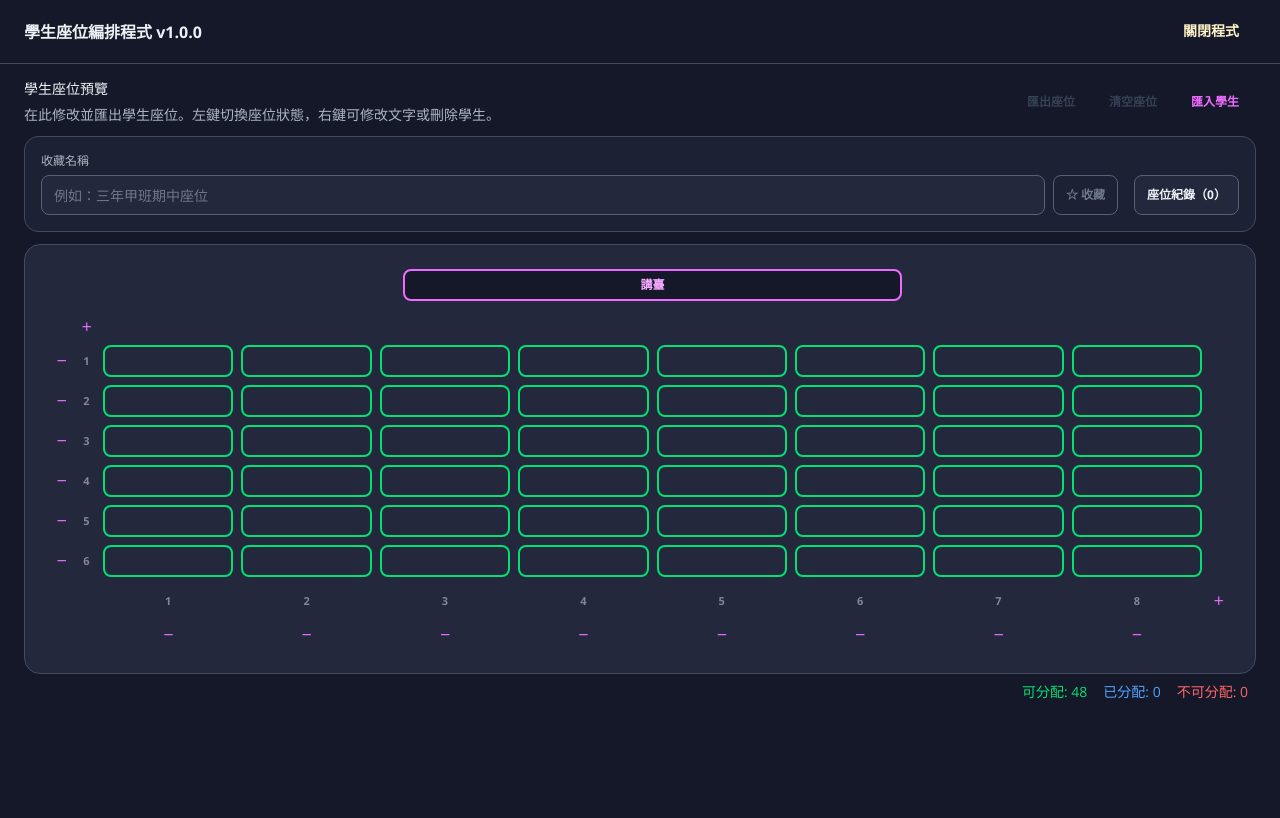
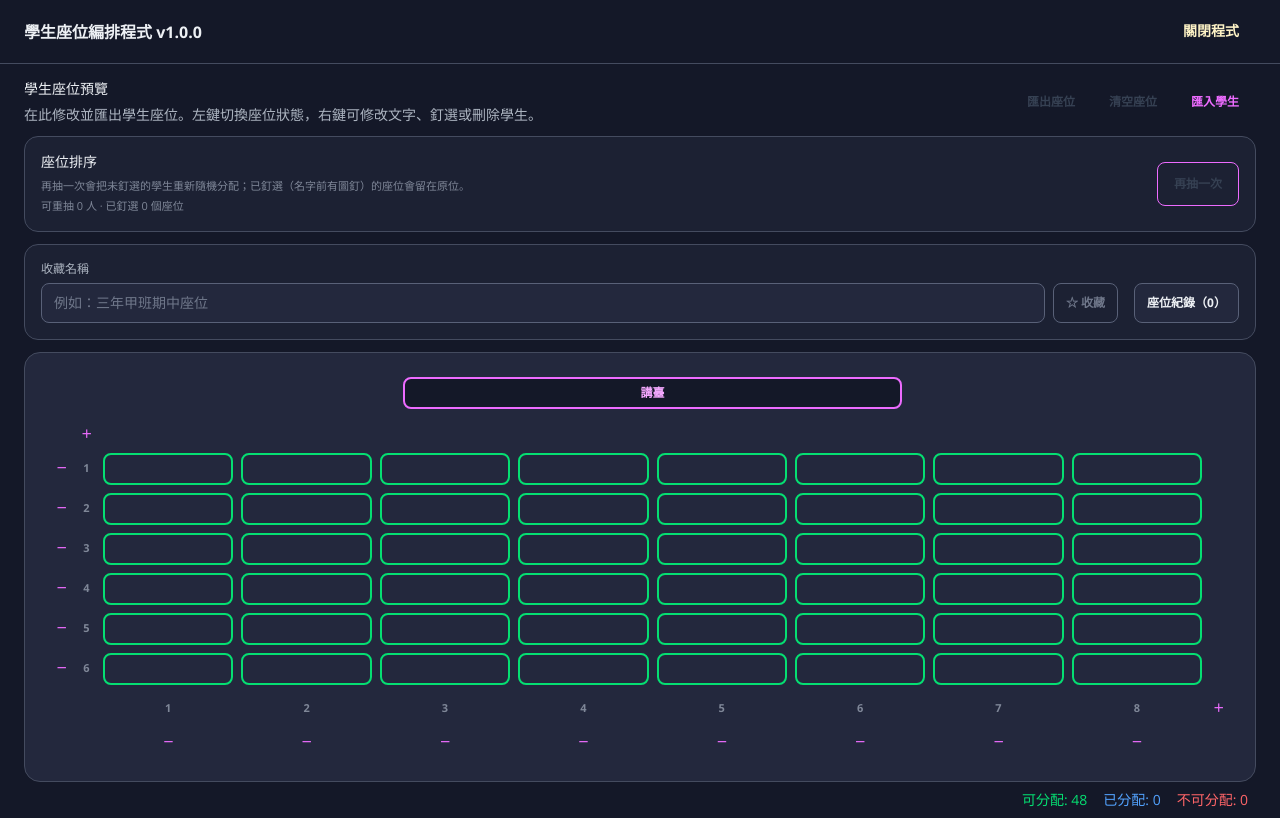
Before and after one commit to howardyu60211/seatApp, a React (Vite) app: page / in a window 1280 px wide. Built offline with nearby package versions, Linux system fonts and the light colour scheme.

Commit message:
feat: add pin reroll feature

```diff
--- a/src/Compontent/SeatTable.tsx
+++ b/src/Compontent/SeatTable.tsx
@@ -9,6 +9,7 @@ import {
   Fragment,
   useCallback,
   useEffect,
+  useRef,
   useState,
   type DragEvent,
   type MouseEvent,
@@ -26,6 +27,7 @@ export enum seatStatus {
 interface Seat {
   status: seatStatus;
   name: string;
+  pinned: boolean;
 }
 
 interface SeatLayout {
@@ -50,8 +52,11 @@ interface SeatMenuState {
   y: number;
 }
 
-type StoredSeatHistoryEntry = Omit<SeatHistoryEntry, "name"> & {
+type StoredSeat = Omit<Seat, "pinned"> & { pinned?: unknown };
+
+type StoredSeatHistoryEntry = Omit<SeatHistoryEntry, "name" | "seats"> & {
   name?: unknown;
+  seats: StoredSeat[];
 };
 
 type ImportFormatMode = "join-row" | "selected-columns";
@@ -73,24 +78,38 @@ const HISTORY_STORAGE_KEY = "seatapp.favorite-seat-layouts.v1";
 const SEAT_MENU_WIDTH = 168;
 const SEAT_MENU_ITEM_HEIGHT = 34;
 const SEAT_MENU_PADDING = 8;
-
-const createSeat = (status = seatStatus.ava, name = ""): Seat => ({
+const MAX_RESHUFFLE_ATTEMPT = 8;
+const SEAT_SETTLE_STEP = 40;
+const SEAT_SETTLE_MAX_DELAY = 700;
+const SEAT_SETTLE_DURATION = 260;
+
+const createSeat = (
+  status = seatStatus.ava,
+  name = "",
+  pinned = false,
+): Seat => ({
   status,
   name: status === seatStatus.emp ? "X" : name,
+  // 只有已分配的座位能被釘選，避免狀態與釘選互相矛盾。
+  pinned: status === seatStatus.occ && pinned,
 });
 
 const createSeatList = (count: number) =>
   Array.from({ length: count }, () => createSeat());
 
-const isSeat = (value: unknown): value is Seat => {
+const isStoredSeat = (value: unknown): value is StoredSeat => {
   if (!value || typeof value !== "object") return false;
 
-  const seat = value as Partial<Seat>;
+  const seat = value as Partial<StoredSeat>;
   return (
     typeof seat.name === "string" &&
-    Object.values(seatStatus).includes(seat.status as seatStatus)
-  );
-};
+    Object.values(seatStatus).includes(seat.status as seatStatus) &&
+    (seat.pinned === undefined || typeof seat.pinned === "boolean")
+  );
+};
+
+const normalizeStoredSeat = (seat: StoredSeat): Seat =>
+  createSeat(seat.status, seat.name, seat.pinned === true);
 
 const loadSeatHistory = (): SeatHistoryEntry[] => {
   try {
@@ -119,11 +138,12 @@ const loadSeatHistory = (): SeatHistoryEntry[] => {
           colCount <= MAX_COL_COUNT &&
           Array.isArray(seats) &&
           seats.length === rowCount * colCount &&
-          seats.every(isSeat)
+          seats.every(isStoredSeat)
         );
       })
       .map((entry) => ({
         ...entry,
+        seats: entry.seats.map(normalizeStoredSeat),
         name:
           typeof entry.name === "string" && entry.name.trim()
             ? entry.name.trim()
@@ -187,6 +207,17 @@ const shuffle = <T,>(values: T[]) => {
   }
   return values;
 };
+
+const PinIcon = () => (
+  <svg
+    viewBox="0 0 24 24"
+    fill="currentColor"
+    aria-hidden="true"
+    className="seatPinMark"
+  >
+    <path d="M16 9V4h1c.55 0 1-.45 1-1s-.45-1-1-1H7c-.55 0-1 .45-1 1s.45 1 1 1h1v5c0 1.66-1.34 3-3 3v2h5.97v7l1 1 1-1v-7H19v-2c-1.66 0-3-1.34-3-3z" />
+  </svg>
+);
 
 export const SeatTable = () => {
   const [initialSeatHistory] = useState(loadSeatHistory);
@@ -234,6 +265,9 @@ export const SeatTable = () => {
   const [exportFormat, setExportFormat] = useState<ExportFormat>("xlsx");
   const [seatMenu, setSeatMenu] = useState<SeatMenuState | null>(null);
   const [renameSeatIndex, setRenameSeatIndex] = useState<number | null>(null);
+  const [settleDelays, setSettleDelays] = useState<Record<number, number>>({});
+  const [settleRun, setSettleRun] = useState(0);
+  const settleTimerRef = useRef<number | null>(null);
   const [renameValue, setRenameValue] = useState("");
 
   const formatImportedRow = (row: unknown[]) => {
@@ -507,11 +541,12 @@ export const SeatTable = () => {
     i: Readonly<number>,
     status: Readonly<seatStatus>,
     text = "",
+    pinned = false,
   ) => {
     if (!seatList[i]) return;
 
     const nextSeats = [...seatList];
-    nextSeats[i] = createSeat(status, text);
+    nextSeats[i] = createSeat(status, text, pinned);
     applySeatLayout(rowCount, colCount, nextSeats);
   };
 
@@ -566,6 +601,105 @@ export const SeatTable = () => {
     }
 
     applySeatLayout(rowCount, colCount, nextSeats);
+  };
+
+  const clearSettleTimer = useCallback(() => {
+    if (settleTimerRef.current === null) return;
+
+    window.clearTimeout(settleTimerRef.current);
+    settleTimerRef.current = null;
+  }, []);
+
+  useEffect(() => clearSettleTimer, [clearSettleTimer]);
+
+  const reshuffleSeats = () => {
+    const movableStudents: string[] = [];
+    const targetIndexes: number[] = [];
+
+    seatList.forEach((seat, seatIndex) => {
+      if (seat.status === seatStatus.occ) {
+        if (seat.pinned) return;
+        movableStudents.push(seat.name);
+        targetIndexes.push(seatIndex);
+      } else if (seat.status === seatStatus.ava) {
+        targetIndexes.push(seatIndex);
+      }
+    });
+
+    if (movableStudents.length === 0) {
+      alert("目前沒有可重抽的學生，請先匯入學生或取消釘選座位。");
+      return;
+    }
+
+    if (targetIndexes.length < 2) {
+      alert("可重抽的座位不足，至少需要兩個未釘選的座位。");
+      return;
+    }
+
+    // 以空字串補滿其餘可分配座位，讓學生能被隨機抽到任何一個未釘選的位置。
+    const blanks = Array.from(
+      { length: targetIndexes.length - movableStudents.length },
+      () => "",
+    );
+    const previousNames = targetIndexes.map(
+      (seatIndex) => seatList[seatIndex].name,
+    );
+
+    let nextNames = shuffle([...movableStudents, ...blanks]);
+    for (
+      let attempt = 0;
+      attempt < MAX_RESHUFFLE_ATTEMPT &&
+      nextNames.every((name, position) => name === previousNames[position]);
+      attempt++
+    ) {
+      nextNames = shuffle([...movableStudents, ...blanks]);
+    }
+
+    const nextSeats = [...seatList];
+    targetIndexes.forEach((seatIndex, position) => {
+      const name = nextNames[position];
+      nextSeats[seatIndex] = name
+        ? createSeat(seatStatus.occ, name)
+        : createSeat(seatStatus.ava);
+    });
+
+    const pinnedCount = seatList.reduce(
+      (count, seat) =>
+        count + Number(seat.status === seatStatus.occ && seat.pinned),
+      0,
+    );
+
+    applySeatLayout(rowCount, colCount, nextSeats);
+    showOperationNotice(
+      pinnedCount > 0
+        ? `已再抽一次，保留 ${pinnedCount} 個釘選座位`
+        : "已再抽一次",
+    );
+
+    if (window.matchMedia("(prefers-reduced-motion: reduce)").matches) return;
+
+    // 抽到學生的座位依序彈跳，delay 讓整批座位形成波浪效果。
+    const step = Math.min(
+      SEAT_SETTLE_STEP,
+      SEAT_SETTLE_MAX_DELAY / Math.max(targetIndexes.length - 1, 1),
+    );
+    const nextSettleDelays: Record<number, number> = {};
+    let lastDelay = 0;
+
+    targetIndexes.forEach((seatIndex, position) => {
+      if (!nextNames[position]) return;
+
+      lastDelay = Math.round(position * step);
+      nextSettleDelays[seatIndex] = lastDelay;
+    });
+
+    clearSettleTimer();
+    setSettleRun((previousRun) => previousRun + 1);
+    setSettleDelays(nextSettleDelays);
+    settleTimerRef.current = window.setTimeout(() => {
+      settleTimerRef.current = null;
+      setSettleDelays({});
+    }, lastDelay + SEAT_SETTLE_DURATION + 80);
   };
 
   const exportExcel = async () => {
@@ -662,7 +796,12 @@ export const SeatTable = () => {
     const seat = seatList[seatIndex];
     if (!seat) return;
 
-    const itemCount = seat.status === seatStatus.emp ? 1 : 2;
+    const itemCount =
+      seat.status === seatStatus.emp
+        ? 1
+        : seat.status === seatStatus.occ
+          ? 3
+          : 2;
     const menuHeight = itemCount * SEAT_MENU_ITEM_HEIGHT + SEAT_MENU_PADDING;
     setSeatMenu({
       index: seatIndex,
@@ -694,6 +833,7 @@ export const SeatTable = () => {
       renameSeatIndex,
       name ? seatStatus.occ : seatStatus.ava,
       name,
+      seatList[renameSeatIndex].pinned,
     );
     setRenameSeatIndex(null);
     showOperationNotice(name ? `已改為「${name}」` : "已清空座位文字");
@@ -708,6 +848,17 @@ export const SeatTable = () => {
 
     changeSeatStatus(seatIndex, seatStatus.ava);
     showOperationNotice(`已刪除「${seat.name}」`);
+  };
+
+  const toggleSeatPin = (seatIndex: number) => {
+    const seat = seatList[seatIndex];
+    if (!seat || seat.status !== seatStatus.occ) return;
+
+    closeSeatMenu();
+    changeSeatStatus(seatIndex, seatStatus.occ, seat.name, !seat.pinned);
+    showOperationNotice(
+      seat.pinned ? `已取消釘選「${seat.name}」` : `已釘選「${seat.name}」`,
+    );
   };
 
   const toggleSeatStatusFromMenu = (seatIndex: number) => {
@@ -820,6 +971,13 @@ export const SeatTable = () => {
     },
   );
   const hasSeatChanges = seatCounts[seatStatus.ava] !== seatList.length;
+  const pinnedSeatCount = seatList.reduce(
+    (count, seat) =>
+      count + Number(seat.status === seatStatus.occ && seat.pinned),
+    0,
+  );
+  const movableStudentCount = seatCounts[seatStatus.occ] - pinnedSeatCount;
+
   const seatMenuTarget = seatMenu ? seatList[seatMenu.index] : undefined;
   const renameSeatLabel =
     renameSeatIndex === null
@@ -840,7 +998,7 @@ export const SeatTable = () => {
                 學生座位預覽
               </p>
               <p className="select-none text-[#ACB4C0] font-normal text-[14px] leading-[130%]">
-                在此修改並匯出學生座位。左鍵切換座位狀態，右鍵可修改文字或刪除學生。
+                在此修改並匯出學生座位。左鍵切換座位狀態，右鍵可修改文字、釘選或刪除學生。
               </p>
             </div>
 
@@ -869,6 +1027,34 @@ export const SeatTable = () => {
             </div>
           </div>
         </div>
+
+        <section
+          aria-label="座位排序"
+          className="mb-3 w-full rounded-[14px] border border-[#444B5F] bg-[#1C2133] p-4"
+        >
+          <div className="flex flex-col gap-4 sm:flex-row sm:items-center sm:justify-between">
+            <div className="min-w-0">
+              <p className="select-none text-[14px] font-medium leading-[130%] text-[#EDF0F4]">
+                座位排序
+              </p>
+              <p className="mt-1.5 hintText">
+                再抽一次會把未釘選的學生重新隨機分配；已釘選（名字前有圖釘）的座位會留在原位。
+              </p>
+              <p className="mt-1 hintText">
+                可重抽 {movableStudentCount} 人 · 已釘選 {pinnedSeatCount} 個座位
+              </p>
+            </div>
+
+            <button
+              type="button"
+              onClick={reshuffleSeats}
+              disabled={movableStudentCount === 0}
+              className="functionalButton basicButtonAnimation shrink-0 border-fuchsia-400"
+            >
+              再抽一次
+            </button>
+          </div>
+        </section>
 
         <section
           aria-label="座位收藏與紀錄"
@@ -972,11 +1158,26 @@ export const SeatTable = () => {
                 .slice(row * colCount, row * colCount + colCount)
                 .map((seat, col) => {
                   const i = row * colCount + col;
+                  const settleDelay = settleDelays[i];
                   return (
                     <div
                       draggable
-                      className={seat.status + " basicSeat"}
-                      key={String(i)}
+                      className={
+                        seat.status +
+                        " basicSeat" +
+                        (settleDelay === undefined ? "" : " seatSettling")
+                      }
+                      style={
+                        settleDelay === undefined
+                          ? undefined
+                          : { animationDelay: `${settleDelay}ms` }
+                      }
+                      title={seat.pinned ? "已釘選，再抽一次時不會移動" : undefined}
+                      key={
+                        settleDelay === undefined
+                          ? String(i)
+                          : `${i}-settle-${settleRun}`
+                      }
                       onClick={() => toggleSeatStatus(i)}
                       onContextMenu={(event) => openSeatMenu(event, i)}
                       onDragStart={(event) => handleSeatDragStart(event, i)}
@@ -994,6 +1195,7 @@ export const SeatTable = () => {
                       }
                       onDrop={(event) => handleSeatDrop(event, i)}
                     >
+                      {seat.pinned && <PinIcon />}
                       {seat.name}
                     </div>
                   );
@@ -1535,6 +1737,15 @@ export const SeatTable = () => {
                 修改文字
               </button>
               {seatMenuTarget.status === seatStatus.occ ? (
+                <>
+                  <button
+                    type="button"
+                    role="menuitem"
+                    className="seatMenuItem"
+                    onClick={() => toggleSeatPin(seatMenu.index)}
+                  >
+                    {seatMenuTarget.pinned ? "取消釘選" : "釘選座位"}
+                  </button>
                   <button
                     type="button"
                     role="menuitem"
@@ -1543,6 +1754,7 @@ export const SeatTable = () => {
                   >
                     刪除學生
                   </button>
+                </>
               ) : (
                 <button
                   type="button"
```
Also changed, not shown: src/index.css (+23 -0 lines). Lines whose indentation alone changed are shown as unchanged.
